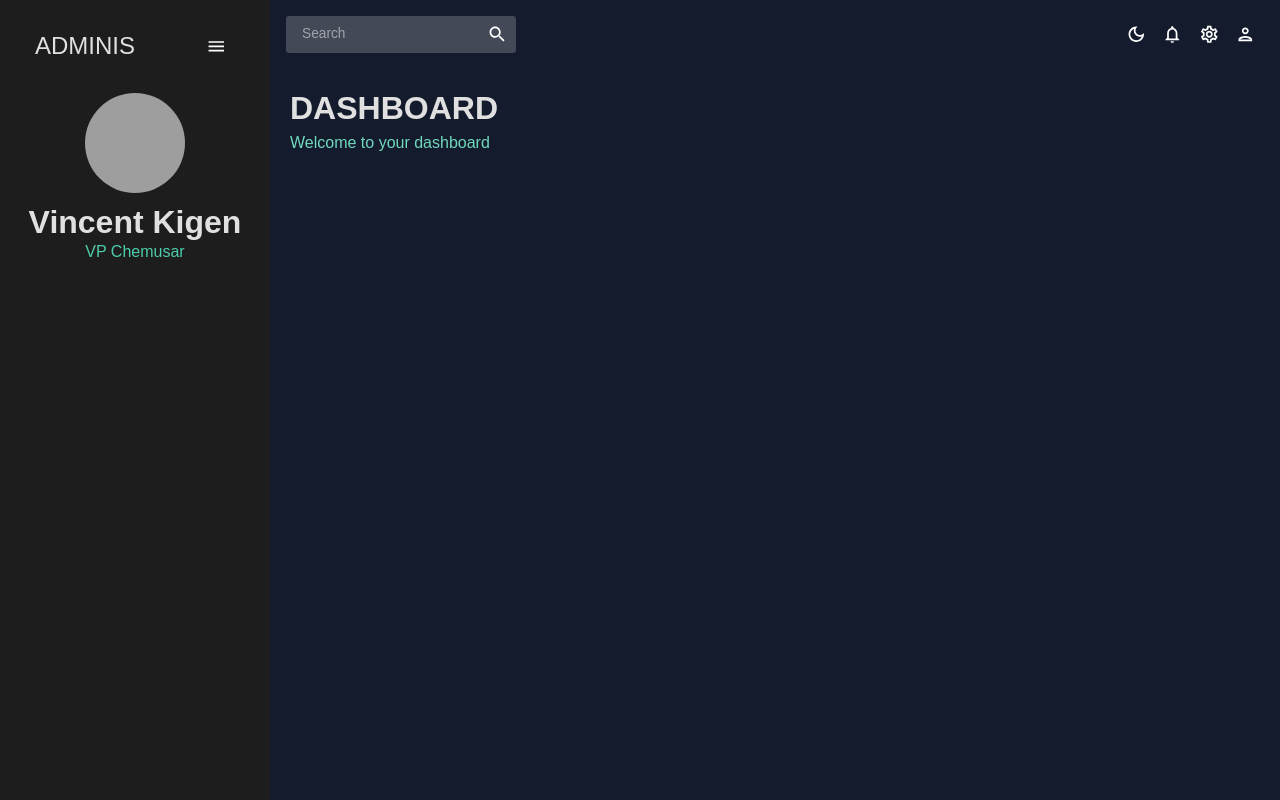
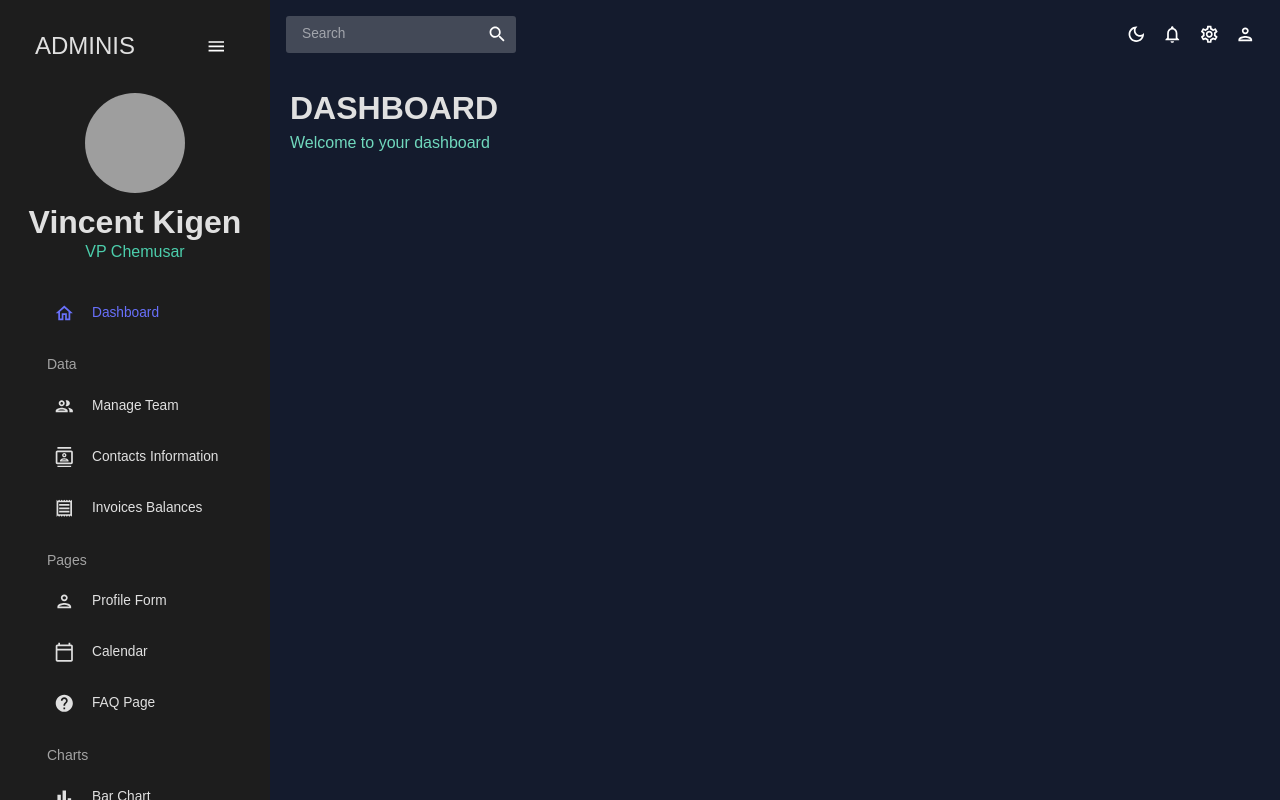
Before and after one commit to vinkims/admin-dashboard, a React (Create React App) app: page / in a window 1280 px wide. Built offline with nearby package versions, Linux system fonts and the light colour scheme; grey boxes are pictures that could not be loaded.

Commit message:
feat(Sidebar)- Complete Sidebar

```diff
--- a/src/scenes/global/Sidebar.jsx
+++ b/src/scenes/global/Sidebar.jsx
@@ -16,6 +16,22 @@
 import TimelineOutlinedIcon from '@mui/icons-material/TimelineOutlined';
 import MenuOutlinedIcon from '@mui/icons-material/MenuOutlined';
 import MapOutlinedIcon from '@mui/icons-material/MapOutlined';
+
+const Item = ({ title, to, icon, selected, setSelected }) => {
+  const theme = useTheme();
+  const colors =tokens(theme.palette.mode);
+  return(
+    <MenuItem
+      active={selected === title}
+      style={{ color: colors.grey[100]}}
+      onClick={() => setSelected(title)}
+      icon={icon}
+    >
+      <Typography>{title}</Typography>
+      <Link to={to}/>
+    </MenuItem>
+  );
+}
 
 const Sidebar = () => {
   const theme = useTheme();
@@ -88,7 +104,95 @@
             </Box>
           )}
 
-          {/* 1:09:13 */}
+          {/* MENU ITEMS */}
+          <Box paddingLeft={isCollapsed ? undefined: "10%"}>
+            <Item
+              title="Dashboard"
+              to="/"
+              icon={<HomeOutlinedIcon/>}
+              selected={selected}
+              setSelected={setSelected}
+            />
+            <Typography variant="h6" color={colors.grey[300]} sx={{ m: "15px 0 5px 20px" }}>
+              Data
+            </Typography>
+            <Item
+              title="Manage Team"
+              to="/team"
+              icon={<PeopleOutlinedIcon/>}
+              selected={selected}
+              setSelected={setSelected}
+            />
+            <Item
+              title="Contacts Information"
+              to="/contacts"
+              icon={<ContactsOutlinedIcon/>}
+              selected={selected}
+              setSelected={setSelected}
+            />
+            <Item
+              title="Invoices Balances"
+              to="/invoices"
+              icon={<ReceiptOutlinedIcon/>}
+              selected={selected}
+              setSelected={setSelected}
+            />
+            <Typography variant="h6" color={colors.grey[300]} sx={{ m: "15px 0 5px 20px" }}>
+              Pages
+            </Typography>
+            <Item
+              title="Profile Form"
+              to="/form"
+              icon={<PersonOutlinedIcon/>}
+              selected={selected}
+              setSelected={setSelected}
+            />
+            <Item
+              title="Calendar"
+              to="/calendar"
+              icon={<CalendarTodayOutlinedIcon/>}
+              selected={selected}
+              setSelected={setSelected}
+            />
+            <Item
+              title="FAQ Page"
+              to="/faq"
+              icon={<HelpOutlinedIcon/>}
+              selected={selected}
+              setSelected={setSelected}
+            />
+            <Typography variant="h6" color={colors.grey[300]} sx={{ m: "15px 0 5px 20px" }}>
+              Charts
+            </Typography>
+            <Item
+              title="Bar Chart"
+              to="/bar"
+              icon={<BarChartOutlinedIcon/>}
+              selected={selected}
+              setSelected={setSelected}
+            />
+            <Item
+              title="Pie Chart"
+              to="/pie"
+              icon={<PieChartOutlinedIcon/>}
+              selected={selected}
+              setSelected={setSelected}
+            />
+            <Item
+              title="Line Chart"
+              to="/line"
+              icon={<TimelineOutlinedIcon/>}
+              selected={selected}
+              setSelected={setSelected}
+            />
+            <Item
+              title="Geography"
+              to="/geography"
+              icon={<MapOutlinedIcon/>}
+              selected={selected}
+              setSelected={setSelected}
+            />
+          </Box>
         </Menu>
       </ProSidebar>
     </Box>
```
